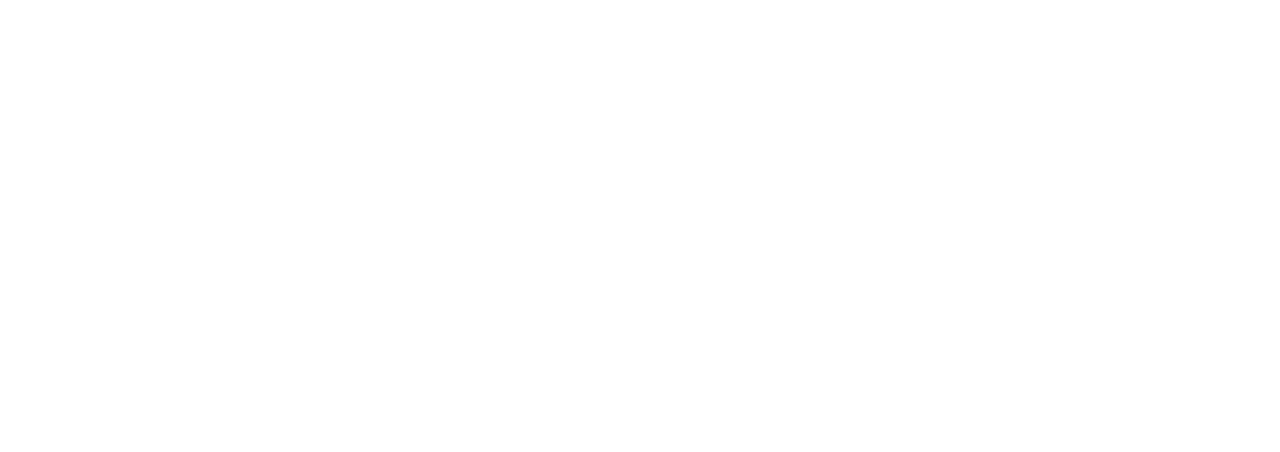
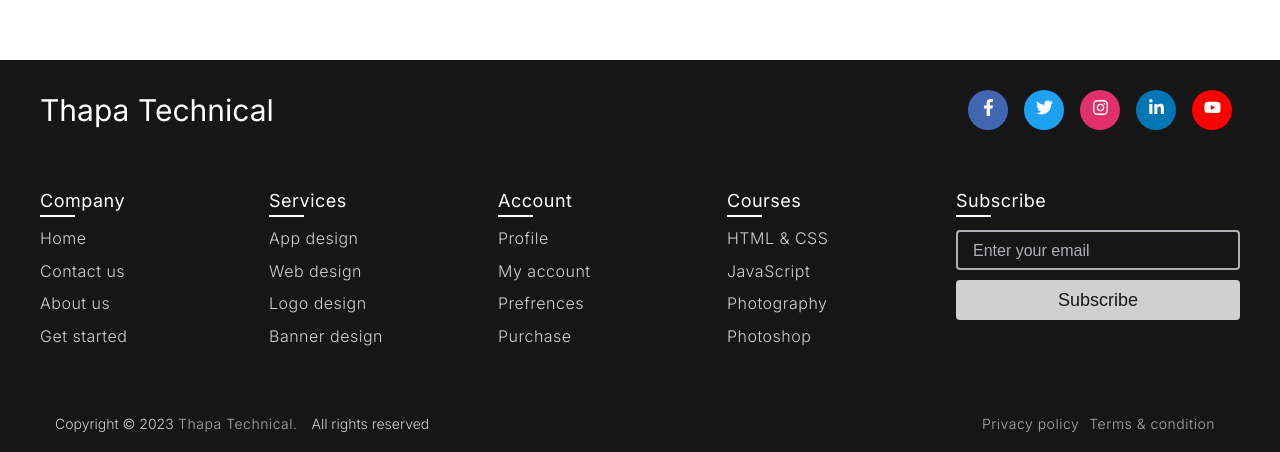
Before and after one commit to abdullah-mamun369/Mamunflix-With-Next.js-13.4, a Next.js app: page /contact in a window 1280 px wide. Shown: the part 1466-1918 px from the top of the page. Before the commit the page ends 1074 px from the top, so only its background shows below. Built offline with nearby package versions, Linux system fonts and the light colour scheme.

Commit message:
Frontend is done

```diff
--- a/package.json
+++ b/package.json
@@ -11,6 +11,8 @@
   "dependencies": {
     "eslint": "8.43.0",
     "eslint-config-next": "13.4.6",
+    "mongodb": "^5.6.0",
+    "mongoose": "^7.3.0",
     "next": "13.4.6",
     "react": "18.2.0",
     "react-dom": "18.2.0",
--- a/src/app/Components/ContactForm.js
+++ b/src/app/Components/ContactForm.js
@@ -1,5 +1,8 @@
+'use client'
+
 import styles from "@/app/contact/contact.module.css"
 import { Mulish } from "next/font/google";
+import { useState } from "react";
 const mulish = Mulish({
     subsets: ['latin'],
     display: 'swap',
@@ -7,6 +10,22 @@
 })
 
 const ContactForm = () => {
+
+    const [user, setUser] = useState({
+        username: "",
+        email: "",
+        phone: "",
+        message: ""
+    })
+
+
+    const handleChange = (e) => {
+        const name = e.target.name;
+        const value = e.target.value;
+
+        setUser((prevUser) => ({ ...prevUser, [name]: value }))
+    }
+
     return (
         <form className={styles.contact_form} >
             <div className={styles.input_field}>
@@ -15,6 +34,9 @@
                     <input type="text" name="username" id="username"
                         placeholder="Enter your name"
                         className={mulish.className}
+                        value={user.username}
+                        onChange={handleChange}
+                        required
                     />
                 </label>
             </div>
@@ -25,6 +47,10 @@
                     <input type="text" name="email" id="email"
                         placeholder="Enter your email"
                         className={mulish.className}
+                        value={user.email}
+                        onChange={handleChange}
+                        required
+                        autoComplete="off"
                     />
                 </label>
             </div>
@@ -35,6 +61,10 @@
                     <input type="number" name="phone" id="phone"
                         placeholder="Enter your phone"
                         className={mulish.className}
+                        value={user.phone}
+                        onChange={handleChange}
+                        required
+                        autoComplete="off"
                     />
                 </label>
             </div>
@@ -45,9 +75,22 @@
                     <textarea name="message" id="message" rows={5}
                         placeholder="Enter your Message"
                         className={mulish.className}
+                        value={user.message}
+                        onChange={handleChange}
+                        required
+                        autoComplete="off"
                     />
                 </label>
             </div>
+            <div>
+                <button
+                    type="submit"
+                    className={mulish.className}
+                >
+                    Submit
+                </button>
+            </div>
+
 
 
         </form>
--- /dev/null
+++ b/src/app/Components/Footer.js
@@ -0,0 +1,82 @@
+import React from 'react';
+import footerStyles from '../styles/footer.module.css'
+import { FaFacebookF, FaTwitter, FaInstagram, FaLinkedinIn, FaYoutube } from "react-icons/fa";
+import Link from "next/link";
+
+
+export const metadata = {
+    url: 'https://cdnjs.cloudflare.com/ajax/libs/font-awesome/5.15.2/css/all.min.css',
+}
+
+const Footer = () => {
+    return (
+        <>
+
+            <footer className={footerStyles.footer}>
+                <div className={footerStyles.content}>
+                    <div className={footerStyles.top}>
+                        <div className={footerStyles['logo-details']}>
+                            {/*<i className={footerStyles.fab fa-slack]></i>*/}
+                            <span className={footerStyles.logo_name}>Thapa Technical</span>
+                        </div>
+                        <div className={footerStyles[`media-icons`]}>
+                            <Link href="#"><i > <FaFacebookF /> </i></Link>
+                            <Link href="#"><i > <FaTwitter /> </i> </Link>
+                            <Link href="https://www.instagram.com/thapatechnical/" target="_blank"><i > <FaInstagram />  </i></Link>
+                            <Link href="#"><i > <FaLinkedinIn /> </i></Link>
+                            <Link href="#"><i > <FaYoutube />  </i></Link>
+                        </div>
+                    </div>
+                    <div className={footerStyles['link-boxes']}>
+                        <ul className={footerStyles.box}>
+                            <li className={footerStyles.link_name}>Company</li>
+                            <li><a href="#">Home</a></li>
+                            <li><a href="#">Contact us</a></li>
+                            <li><a href="#">About us</a></li>
+                            <li><a href="#">Get started</a></li>
+                        </ul>
+                        <ul className={footerStyles.box}>
+                            <li className={footerStyles.link_name}>Services</li>
+                            <li><a href="#">App design</a></li>
+                            <li><a href="#">Web design</a></li>
+                            <li><a href="#">Logo design</a></li>
+                            <li><a href="#">Banner design</a></li>
+                        </ul>
+                        <ul className={footerStyles.box}>
+                            <li className={footerStyles.link_name}>Account</li>
+                            <li><a href="#">Profile</a></li>
+                            <li><a href="#">My account</a></li>
+                            <li><a href="#">Prefrences</a></li>
+                            <li><a href="#">Purchase</a></li>
+                        </ul>
+                        <ul className={footerStyles.box}>
+                            <li className={footerStyles.link_name}>Courses</li>
+                            <li><a href="#">HTML & CSS</a></li>
+                            <li><a href="#">JavaScript</a></li>
+                            <li><a href="#">Photography</a></li>
+                            <li><a href="#">Photoshop</a></li>
+                        </ul>
+                        <ul className={`${footerStyles.box} ${footerStyles['input-box']}`}>
+                            <li className={footerStyles.link_name}>Subscribe</li>
+                            <li><input type="text" placeholder="Enter your email" /></li>
+                            <li><input type="button" value="Subscribe" /></li>
+                        </ul>
+                    </div>
+                </div>
+                <div className={footerStyles['bottom-details']}>
+                    <div className={footerStyles.bottom_text}>
+                        <span className={footerStyles.copyright_text}> Copyright © 2023
+                            <Link href="/>"> Thapa Technical.</Link> All rights reserved </span>
+                        <span className={footerStyles.policy_terms}>
+                            <Link href="/">Privacy policy</Link>
+                            <Link href="/">Terms & condition</Link>
+                        </span>
+                    </div>
+                </div>
+            </footer>
+
+        </>
+    );
+}
+
+export default Footer;
--- a/src/app/contact/page.js
+++ b/src/app/contact/page.js
@@ -15,6 +15,10 @@
                     <ContactForm />
                 </section>
             </div>
+
+            <iframe src="https://www.google.com/maps/embed?pb=!1m18!1m12!1m3!1d1829.9977285989903!2d91.17979373884606!3d23.460628355200043!2m3!1f0!2f0!3f0!3m2!1i1024!2i768!4f13.1!3m3!1m2!1s0x37547f257a5c27a1%3A0xdb283623c6521e63!2sKandirpar%2C%20Cumilla!5e0!3m2!1sen!2sbd!4v1687277399261!5m2!1sen!2sbd" width={200} height={350} style={{ border: 0 }} allowfullscreen="" loading="lazy" className={styles.mapping} referrerpolicy="no-referrer-when-downgrade"></iframe>
+
+
         </>
     );
 };
--- a/src/app/layout.js
+++ b/src/app/layout.js
@@ -1,6 +1,7 @@
 import './globals.css'
 import { Inter, Mulish } from 'next/font/google'
 import Header from './Components/Header';
+import Footer from './Components/Footer';
 
 const mulish = Mulish({
   weight: ['300', '400', '500', '600', '700', '800', '900'],
@@ -23,6 +24,7 @@
       <body className={inter.className}>
         <Header />
         {children}
+        <Footer />
       </body>
     </html>
   )
```
Also changed, not shown: src/utils/mDBConnect.js (added, +45 -0 lines), 1 other file (tests, documents, lock files or other folders).
